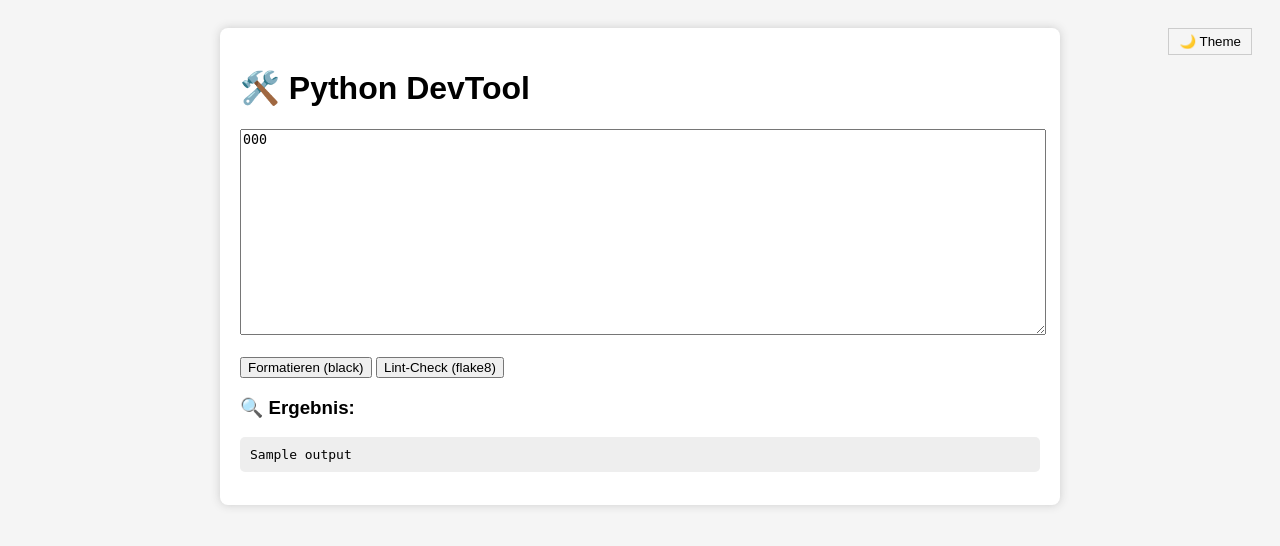
After one commit to aelmajdoubi/devtool-app, a FastAPI app: template app/templates/tool.html in a window 1280 px wide. The commit adds this page. Shown: the top 546 px of the page. Run offline with FastAPI, Linux system fonts and the light colour scheme; the template is opened without the code that fills it: most values are stand-ins (such as "Sample title", 1, 10 or a date in 2020).

Commit message:
Add tool.html with Dark Mode toggle

```diff
--- a/app/static/style.css
+++ b/app/static/style.css
@@ -21,3 +21,27 @@
     padding: 10px;
     border-radius: 5px;
 }
+body.dark {
+    background-color: #121212;
+    color: #f1f1f1;
+}
+
+body.dark .container {
+    background-color: #1e1e1e;
+    box-shadow: 0 0 12px #000;
+}
+
+body.dark textarea,
+body.dark pre {
+    background-color: #2c2c2c;
+    color: #e0e0e0;
+}
+
+.toggle-btn {
+    float: right;
+    margin-bottom: 10px;
+    background: none;
+    border: 1px solid #ccc;
+    padding: 5px 10px;
+    cursor: pointer;
+}
--- /dev/null
+++ b/app/templates/tool.html
@@ -0,0 +1,40 @@
+<!DOCTYPE html>
+<html lang="de">
+<head>
+    <meta charset="UTF-8">
+    <title>DevTool – Python Formatter & Linter</title>
+    <link rel="stylesheet" href="/static/style.css">
+</head>
+<body>
+    <button class="toggle-btn" onclick="toggleDarkMode()">🌙 Theme</button>
+
+    <div class="container">
+        <h1>🛠️ Python DevTool</h1>
+
+        <form method="post">
+            <textarea name="code" rows="15" cols="80" placeholder="Füge hier deinen Python-Code ein..." required>{{ code }}</textarea>
+            <br><br>
+            <button name="action" value="Format">Formatieren (black)</button>
+            <button name="action" value="Lint">Lint-Check (flake8)</button>
+        </form>
+
+        <div class="output">
+            <h3>🔍 Ergebnis:</h3>
+            <pre>{{ output }}</pre>
+        </div>
+    </div>
+
+    <script>
+        function toggleDarkMode() {
+            document.body.classList.toggle("dark");
+            localStorage.setItem("theme", document.body.classList.contains("dark") ? "dark" : "light");
+        }
+
+        window.onload = () => {
+            if (localStorage.getItem("theme") === "dark") {
+                document.body.classList.add("dark");
+            }
+        };
+    </script>
+</body>
+</html>
```
